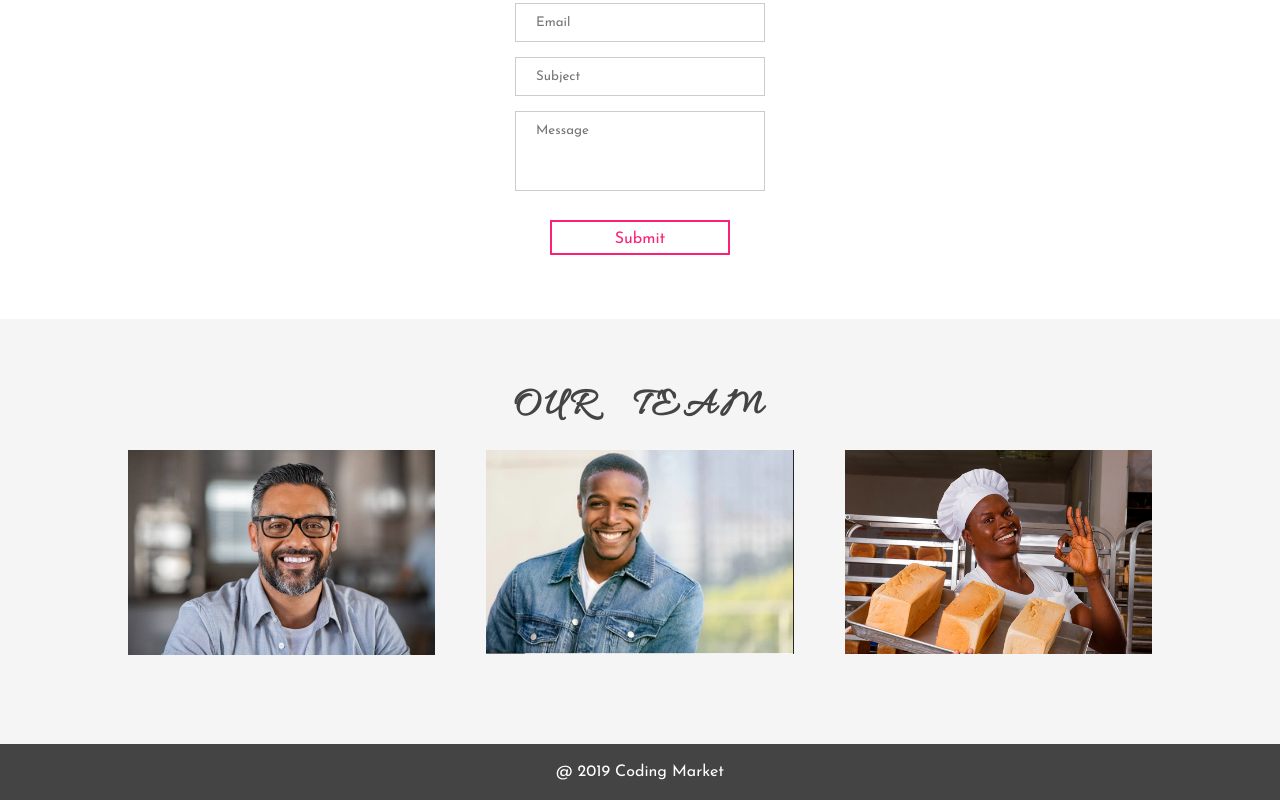
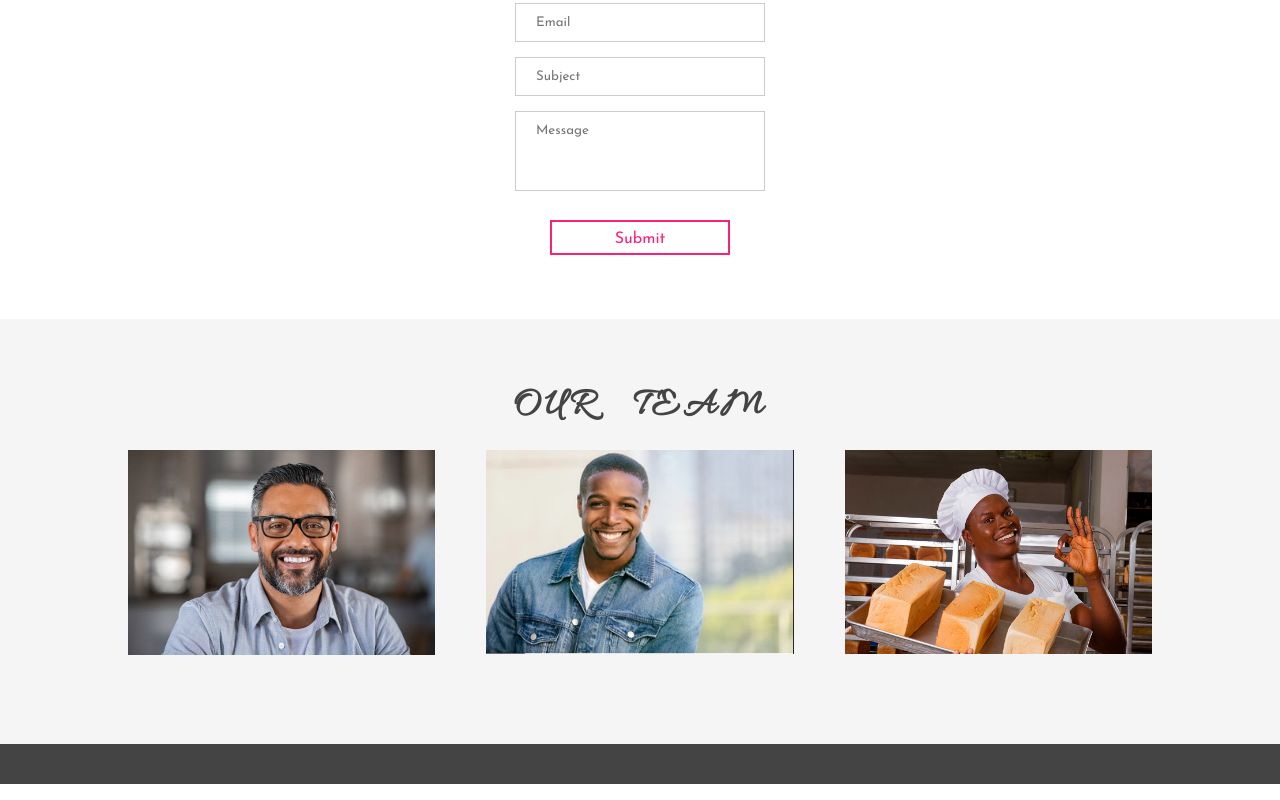
Before and after one commit to Tshileo/mtm6201-midterm, a plain HTML site: page index.html in a window 1280 px wide. Shown: the part 1758-2558 px from the top of the page. Drawn offline with Linux system fonts and the light colour scheme.

Commit message:
makes change

```diff
--- a/index.html
+++ b/index.html
@@ -114,7 +114,7 @@
 	</div>
 
 	<div class="footer">
-		<a href="#">@ 2019 Coding Market</a>
+
 	</div>
 
 	<div class="arrow">
```
